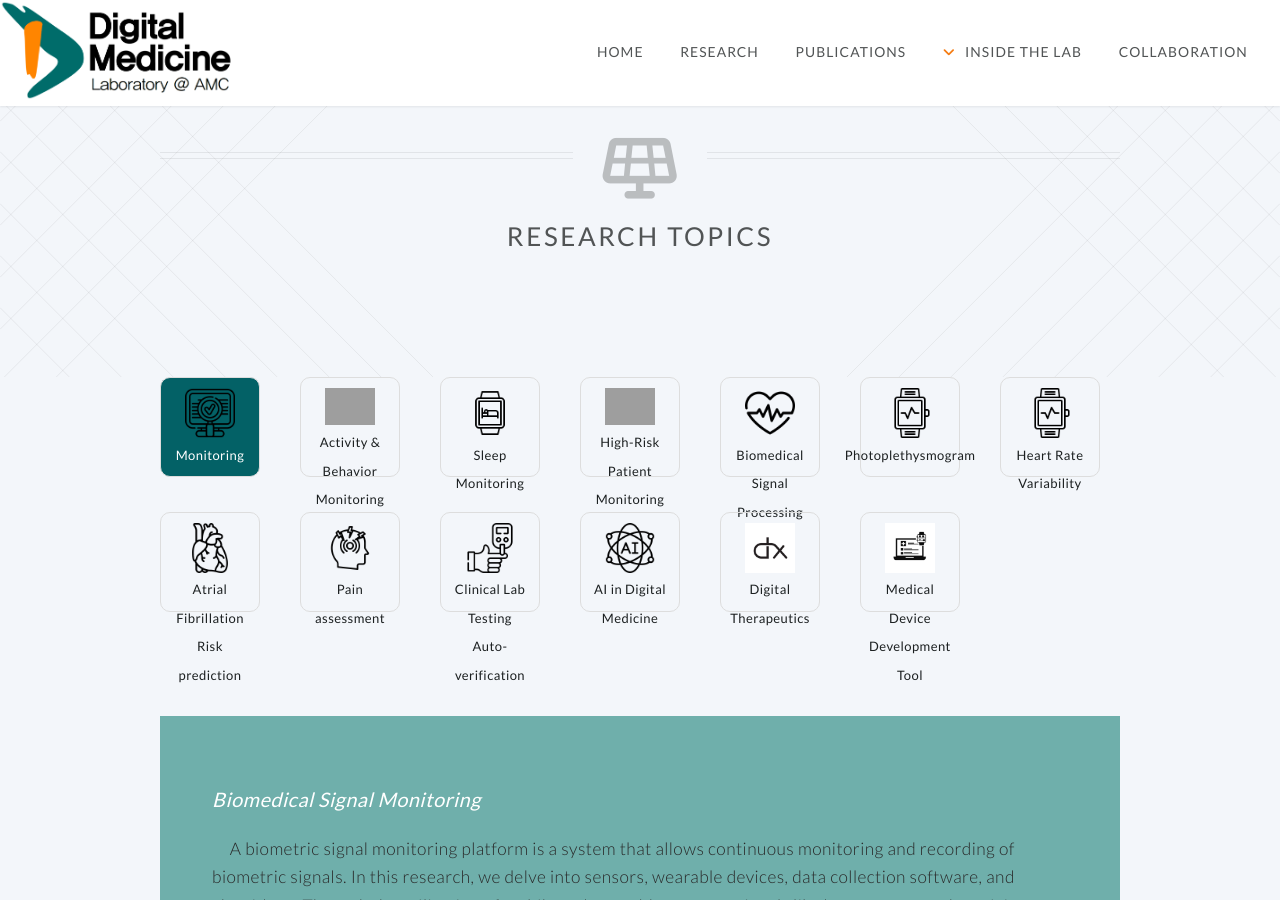
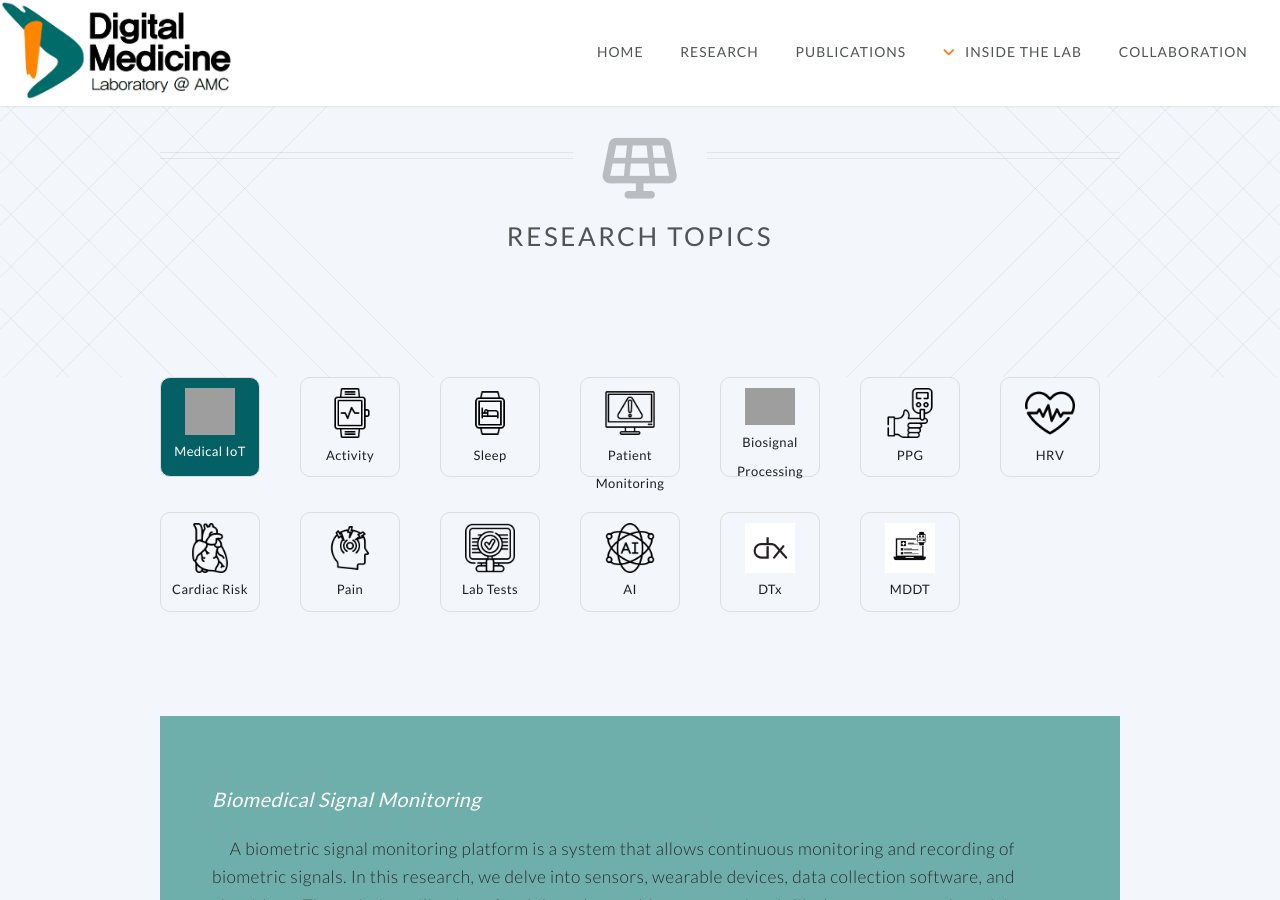
Before and after one commit to ydon1111/ydon1111.github.io, a Jekyll site: the page built from htmls/research_topics.html, in a window 1280 px wide and 900 px high. Built offline with Jekyll 4.4.1, drawn with Linux system fonts in a browser that asks for light colours; nearby versions of some CDN libraries; grey boxes are pictures that could not be loaded.

Commit message:
research topic 버튼 이름 수정

```diff
--- a/htmls/research_topics.html
+++ b/htmls/research_topics.html
@@ -16,99 +16,97 @@ layout: default
   <div class="row">
     <section class="nav-item">
       <ul>
-        <li><a href="#" class="nav-link_re active"><img src="/images/icons/audit.png" alt="">
-          <span style="line-height: 20%;"><br></span>Monitoring</a>
+        <li><a href="#" class="nav-link_re active"><img src="/images/icons/monitoring.png" alt="">
+          <span style="line-height: 20%;"><br></span>Medical IoT</a>
         </li>
       </ul>
     </section>
 
     <section>
       <ul>
-        <li><a href="publications_conference.html" class="nav-link_re"><img src="/images/icons/monitoring.png" alt="">
-          <span style="line-height: 20%;"><br></span>Activity & Behavior Monitoring</a></li>
+        <li><a href="publications_conference.html" class="nav-link_re"><img src="/images/icons/heart-rate-watch.png" alt="">
+          <span style="line-height: 20%;"><br></span>Activity</a></li>
       </ul>
     </section>
 
     <section>
       <ul>
         <li><a href="publications_patent.html" class="nav-link_re"><img src="/images/icons/smartwatch.png" alt="">
-          <span style="line-height: 20%;"><br></span>Sleep Monitoring</a></li>
+          <span style="line-height: 20%;"><br></span>Sleep</a></li>
+      </ul>
+    </section>
+
+    <section>
+      <ul>
+        <li><a href="publications_patent.html" class="nav-link_re"><img src="/images/icons/error.png" alt="">
+          <span style="line-height: 20%;"><br></span>Patient Monitoring</a></li>
       </ul>
     </section>
 
     <section>
       <ul>
         <li><a href="publications_patent.html" class="nav-link_re"><img src="/images/icons/flow-chart.png" alt="">
-          <span style="line-height: 20%;"><br></span>High-Risk Patient Monitoring</a></li>
+          <span style="line-height: 20%;"><br></span>Biosignal Processing</a></li>
+      </ul>
+    </section>
+
+    <section>
+      <ul>
+        <li><a href="publications_patent.html" class="nav-link_re"><img src="/images/icons/sugar-blood-level.png" alt="">
+          <span style="line-height: 20%;"><br></span>PPG</a></li>
       </ul>
     </section>
 
     <section>
       <ul>
         <li><a href="publications_patent.html" class="nav-link_re"><img src="/images/icons/heart-rate.png" alt="">
-          <span style="line-height: 20%;"><br></span>Biomedical Signal Processing</a></li>
-      </ul>
-    </section>
-
-    <section>
-      <ul>
-        <li><a href="publications_patent.html" class="nav-link_re"><img src="/images/icons/heart-rate-watch.png" alt="">
-          <span style="line-height: 20%;"><br></span>Photoplethysmogram</a></li>
-      </ul>
-    </section>
-
-    <section>
-      <ul>
-        <li><a href="publications_patent.html" class="nav-link_re"><img src="/images/icons/heart-rate-watch.png" alt="">
-          <span style="line-height: 20%;"><br></span>Heart Rate Variability</a></li>
+          <span style="line-height: 20%;"><br></span>HRV</a></li>
       </ul>
     </section>
 
     <section>
       <ul>
         <li><a href="publications_patent.html" class="nav-link_re"><img src="/images/icons/heart.png" alt="">
-          <span style="line-height: 20%;"><br></span>Atrial Fibrillation Risk prediction</a></li>
+          <span style="line-height: 20%;"><br></span>Cardiac Risk</a></li>
       </ul>
     </section>
 
     <section>
       <ul>
         <li><a href="publications_patent.html" class="nav-link_re"><img src="/images/icons/headache.png" alt="">
-          <span style="line-height: 20%;"><br></span>Pain assessment</a></li>
+          <span style="line-height: 20%;"><br></span>Pain</a></li>
       </ul>
     </section>
 
     <section>
       <ul>
-        <li><a href="publications_patent.html" class="nav-link_re"><img src="/images/icons/sugar-blood-level.png" alt="">
-          <span style="line-height: 20%;"><br></span>Clinical Lab Testing Auto-verification</a></li>
+        <li><a href="publications_patent.html" class="nav-link_re"><img src="/images/icons/audit.png" alt="">
+          <span style="line-height: 20%;"><br></span>Lab Tests</a></li>
       </ul>
     </section>
 
     <section>
       <ul>
         <li><a href="publications_patent.html" class="nav-link_re"><img src="/images/icons/artificial-intelligence.png" alt="">
-          <span style="line-height: 20%;"><br></span>AI in Digital Medicine</a></li>
+          <span style="line-height: 20%;"><br></span>AI</a></li>
       </ul>
     </section>
 
     <section>
       <ul>
         <li><a href="publications_patent.html" class="nav-link_re"><img src="/images/icons/Digital Therapeutics.png" alt="">
-          <span style="line-height: 20%;"><br></span>Digital Therapeutics</a></li>
+          <span style="line-height: 20%;"><br></span>DTx</a></li>
       </ul>
     </section>
 
     <section>
       <ul>
         <li><a href="publications_patent.html" class="nav-link_re"><img src="/images/icons/Medical Device Development Tool.png" alt="">
-          <span style="line-height: 20%;"><br></span>Medical Device Development Tool</a></li>
+          <span style="line-height: 20%;"><br></span>MDDT</a></li>
       </ul>
     </section>
 
 </section>
-
-
 
 
 <!-- one -->
```
